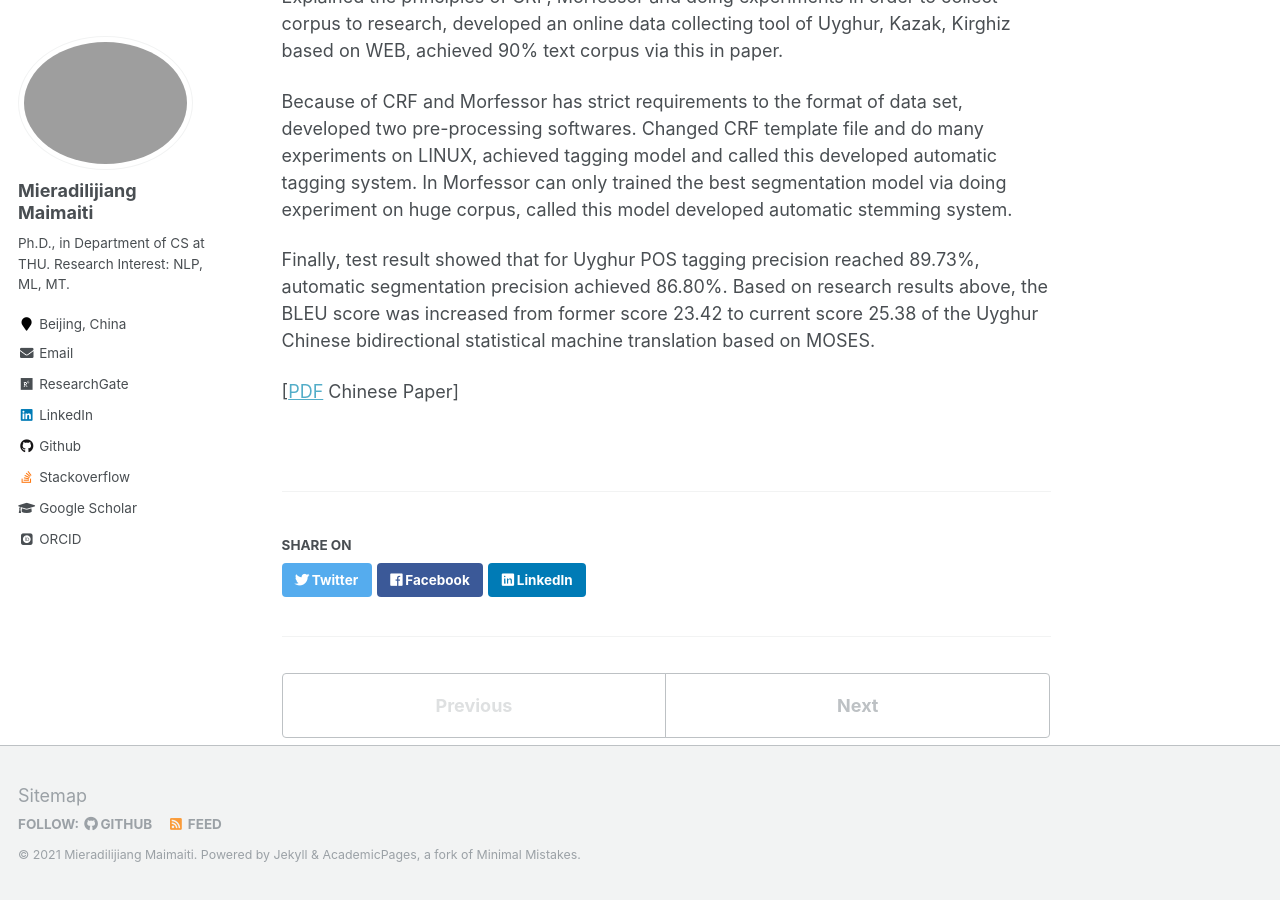
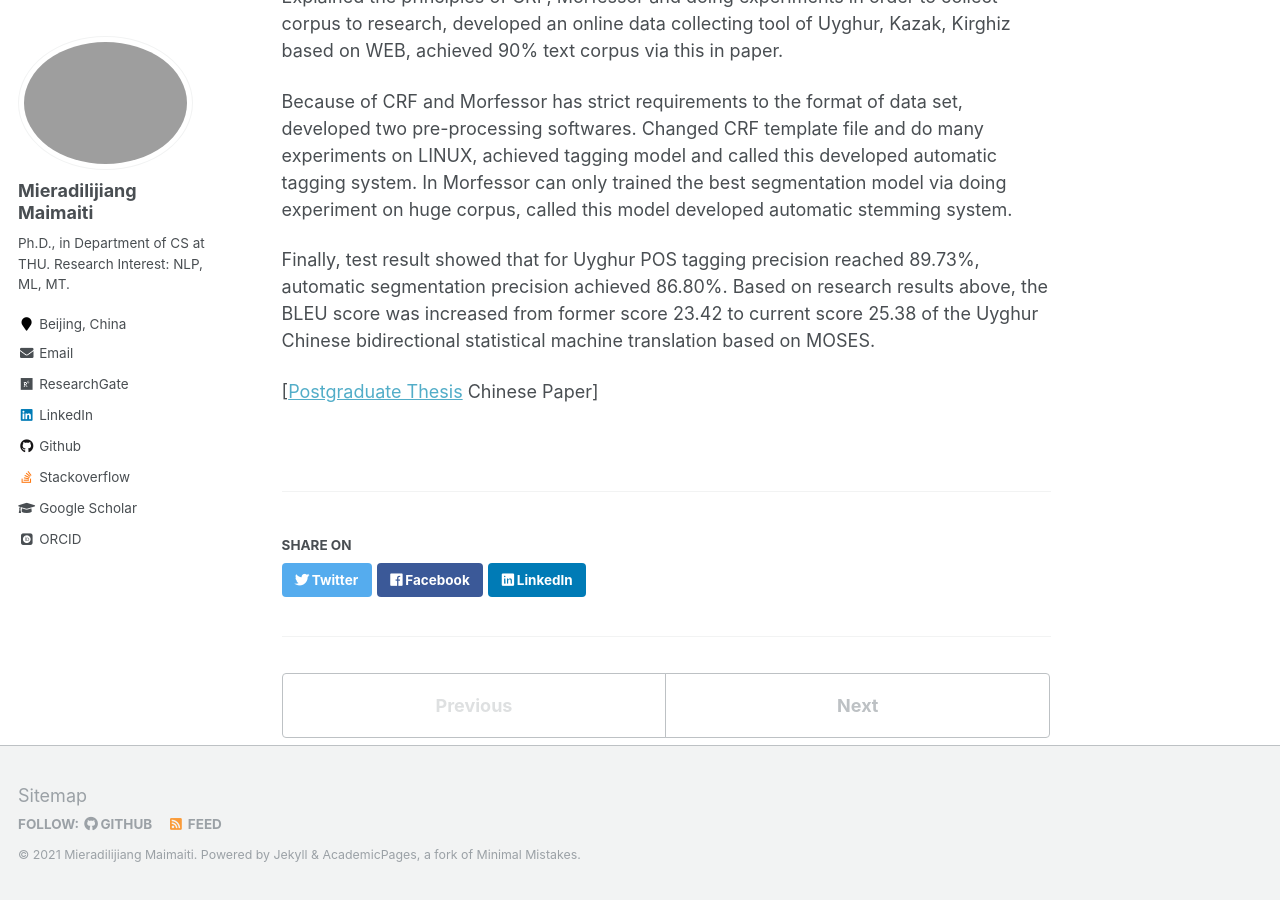
Before and after one commit to miradel51/miradel51.github.io, a Jekyll site: the page built from _publications/2015_postgraduate_thesis.md, in a window 1280 px wide and 900 px high, scrolled down 911 px. Built offline with Jekyll 4.4.1, drawn with Linux system fonts in a browser that asks for light colours; some web fonts are replaced.

Commit message:
update postgraduate thesis

```diff
--- a/_publications/2015_postgraduate_thesis.md
+++ b/_publications/2015_postgraduate_thesis.md
@@ -47,4 +47,4 @@ automatic segmentation precision achieved 86.80%. Based on research results abov
 the BLEU score was increased from former score 23.42 to current score 25.38 of the
 Uyghur Chinese bidirectional statistical machine translation based on MOSES.
 
-\[[PDF](https://miradel51.github.io/files/postgradaute_thesis_2015.caj) Chinese Paper\]
+\[[Postgraduate Thesis](https://miradel51.github.io/files/postgradaute_thesis_2015.caj) Chinese Paper\]
```
Also changed, not shown: other parts of _publications/2015_postgraduate_thesis.md (+1 -1 lines).
